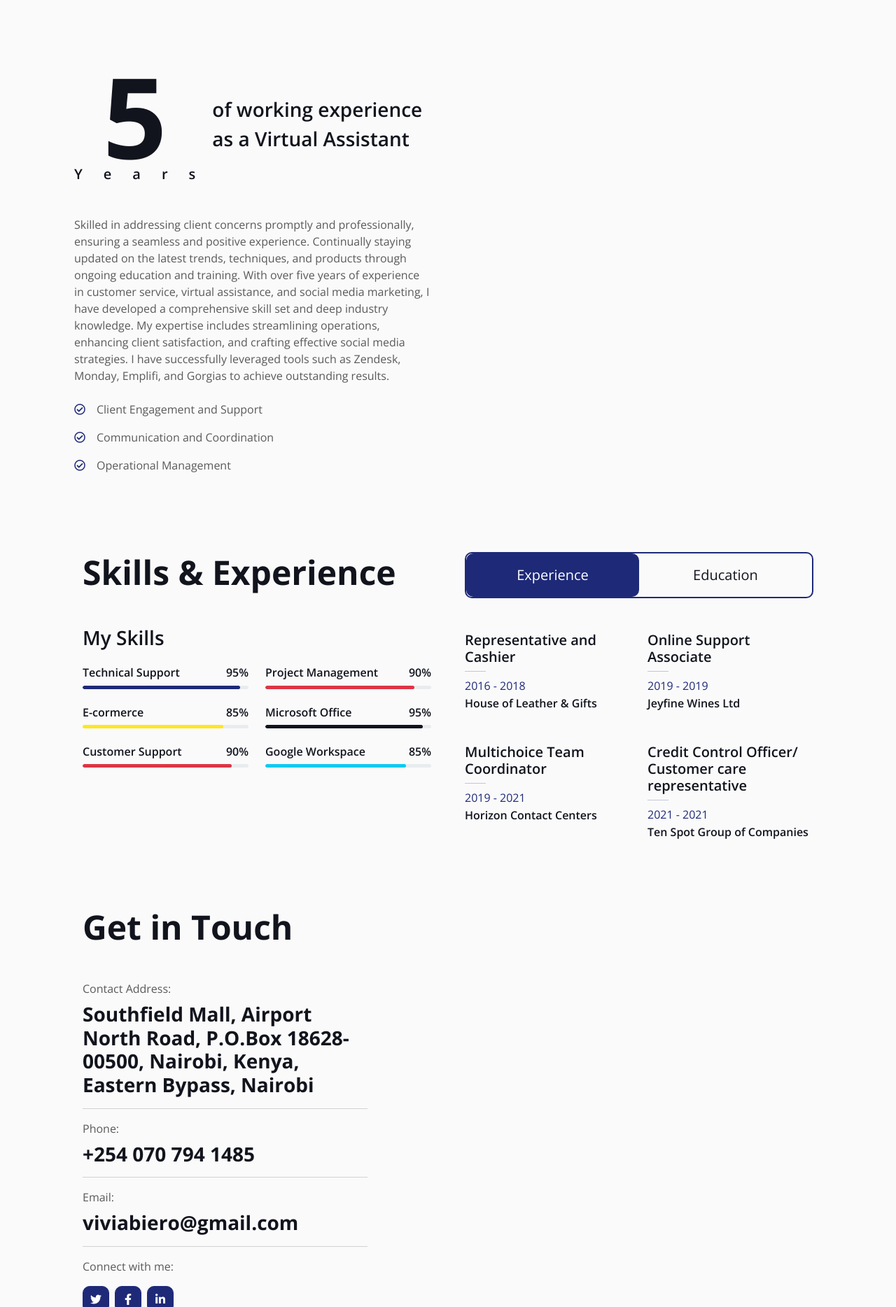
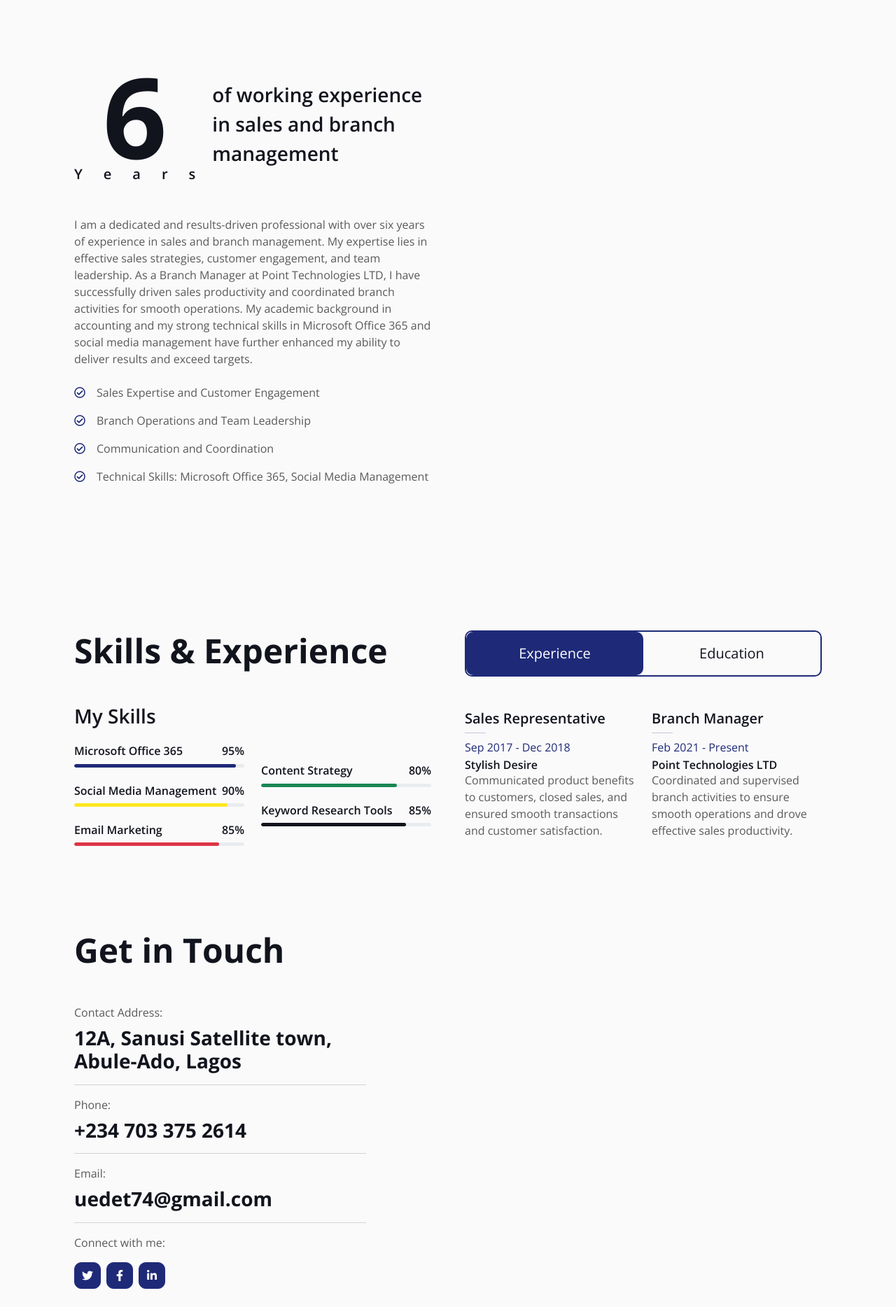
Before and after one commit to Theos-Tech/EDET_UBONG, a plain HTML site: page index.html in a window 1280 px wide. Shown: the part 655-2523 px from the top of the page at 70% size. Drawn offline with nearby package versions, Linux system fonts and the light colour scheme.

Commit message:
Good fix

```diff
--- a/index.html
+++ b/index.html
@@ -105,26 +105,6 @@
     <!-- Header End -->
 
 
-    <!-- Video Modal Start -->
-    <div class="modal modal-video fade" id="videoModal" tabindex="-1" aria-labelledby="exampleModalLabel" aria-hidden="true">
-        <div class="modal-dialog">
-            <div class="modal-content rounded-0">
-                <div class="modal-header">
-                    <h3 class="modal-title" id="exampleModalLabel">Youtube Video</h3>
-                    <button type="button" class="btn-close" data-bs-dismiss="modal" aria-label="Close"></button>
-                </div>
-                <div class="modal-body">
-                    <!-- 16:9 aspect ratio -->
-                    <div class="ratio ratio-16x9">
-                        <iframe class="embed-responsive-item" src="" id="video" allowfullscreen allowscriptaccess="always"
-                            allow="autoplay"></iframe>
-                    </div>
-                </div>
-            </div>
-        </div>
-    </div>
-    <!-- Video Modal End -->
-
 
 <!-- About Start -->
 <div class="container-xxl py-6" id="about">
@@ -133,20 +113,22 @@
             <div class="col-lg-6 wow fadeInUp" data-wow-delay="0.1s">
                 <div class="d-flex align-items-center mb-5">
                     <div class="years flex-shrink-0 text-center me-4">
-                            <h1 class="display-1 mb-0">5</h1>
+                        <h1 class="display-1 mb-0">6</h1>
                         <h5 class="mb-0">Years</h5>
                     </div>
-                        <h3 class="lh-base mb-0">of working experience as a Virtual Assistant</h3>
+                    <h3 class="lh-base mb-0">of working experience in sales and branch management</h3>
                 </div>
-                    <p class="mb-4">Skilled in addressing client concerns promptly and professionally, ensuring a seamless and positive experience. Continually staying updated on the latest trends, techniques, and products through ongoing education and training. With over five years of experience in customer service, virtual assistance, and social media marketing, I have developed a comprehensive skill set and deep industry knowledge. My expertise includes streamlining operations, enhancing client satisfaction, and crafting effective social media strategies. I have successfully leveraged tools such as Zendesk, Monday, Emplifi, and Gorgias to achieve outstanding results.</p>
-                    <p class="mb-3"><i class="far fa-check-circle text-primary me-3"></i>Client Engagement and Support</p>
+                <p class="mb-4">I am a dedicated and results-driven professional with over six years of experience in sales and branch management. My expertise lies in effective sales strategies, customer engagement, and team leadership. As a Branch Manager at Point Technologies LTD, I have successfully driven sales productivity and coordinated branch activities for smooth operations. My academic background in accounting and my strong technical skills in Microsoft Office 365 and social media management have further enhanced my ability to deliver results and exceed targets.</p>
+                <p class="mb-3"><i class="far fa-check-circle text-primary me-3"></i>Sales Expertise and Customer Engagement</p>
+                <p class="mb-3"><i class="far fa-check-circle text-primary me-3"></i>Branch Operations and Team Leadership</p>
                 <p class="mb-3"><i class="far fa-check-circle text-primary me-3"></i>Communication and Coordination</p>
-                    <p class="mb-3"><i class="far fa-check-circle text-primary me-3"></i>Operational Management</p>
-
+                <p class="mb-3"><i class="far fa-check-circle text-primary me-3"></i>Technical Skills: Microsoft Office 365, Social Media Management</p>
+            </div>
         </div>
     </div>
 </div>
 <!-- About End -->
+
 
 
     <!-- Expertise Start -->
@@ -160,7 +142,7 @@
                     <div class="col-md-6">
                         <div class="skill mb-4">
                             <div class="d-flex justify-content-between">
-                                    <h6 class="font-weight-bold">Technical Support</h6>
+                                <h6 class="font-weight-bold">Microsoft Office 365</h6>
                                 <h6 class="font-weight-bold">95%</h6>
                             </div>
                             <div class="progress">
@@ -169,49 +151,40 @@
                         </div>
                         <div class="skill mb-4">
                             <div class="d-flex justify-content-between">
-                                    <h6 class="font-weight-bold">E-cormerce</h6>
-                                    <h6 class="font-weight-bold">85%</h6>
+                                <h6 class="font-weight-bold">Social Media Management</h6>
+                                <h6 class="font-weight-bold">90%</h6>
                             </div>
                             <div class="progress">
-                                    <div class="progress-bar bg-warning" role="progressbar" aria-valuenow="85" aria-valuemin="0" aria-valuemax="100"></div>
+                                <div class="progress-bar bg-warning" role="progressbar" aria-valuenow="90" aria-valuemin="0" aria-valuemax="100"></div>
                             </div>
                         </div>
                         <div class="skill mb-4">
                             <div class="d-flex justify-content-between">
-                                    <h6 class="font-weight-bold">Customer Support</h6>
-                                    <h6 class="font-weight-bold">90%</h6>
+                                <h6 class="font-weight-bold">Email Marketing</h6>
+                                <h6 class="font-weight-bold">85%</h6>
                             </div>
                             <div class="progress">
-                                    <div class="progress-bar bg-danger" role="progressbar" aria-valuenow="90" aria-valuemin="0" aria-valuemax="100"></div>
+                                <div class="progress-bar bg-danger" role="progressbar" aria-valuenow="85" aria-valuemin="0" aria-valuemax="100"></div>
                             </div>
                         </div>
                     </div>
                     <div class="col-md-6">
                         <div class="skill mb-4">
                             <div class="d-flex justify-content-between">
-                                    <h6 class="font-weight-bold">Project Management</h6>
-                                    <h6 class="font-weight-bold">90%</h6>
+                                <h6 class="font-weight-bold">Content Strategy</h6>
+                                <h6 class="font-weight-bold">80%</h6>
                             </div>
                             <div class="progress">
-                                    <div class="progress-bar bg-danger" role="progressbar" aria-valuenow="90" aria-valuemin="0" aria-valuemax="100"></div>
+                                <div class="progress-bar bg-success" role="progressbar" aria-valuenow="80" aria-valuemin="0" aria-valuemax="100"></div>
                             </div>
                         </div>
                         <div class="skill mb-4">
                             <div class="d-flex justify-content-between">
-                                    <h6 class="font-weight-bold">Microsoft Office</h6>
-                                    <h6 class="font-weight-bold">95%</h6>
-                                </div>
-                                <div class="progress">
-                                    <div class="progress-bar bg-dark" role="progressbar" aria-valuenow="95" aria-valuemin="0" aria-valuemax="100"></div>
-                                </div>
-                            </div>
-                            <div class="skill mb-4">
-                                <div class="d-flex justify-content-between">
-                                    <h6 class="font-weight-bold">Google Workspace</h6>
+                                <h6 class="font-weight-bold">Keyword Research Tools</h6>
                                 <h6 class="font-weight-bold">85%</h6>
                             </div>
                             <div class="progress">
-                                    <div class="progress-bar bg-info" role="progressbar" aria-valuenow="85" aria-valuemin="0" aria-valuemax="100"></div>
+                                <div class="progress-bar bg-dark" role="progressbar" aria-valuenow="85" aria-valuemin="0" aria-valuemax="100"></div>
                             </div>
                         </div>
                     </div>
@@ -230,52 +203,29 @@
                     <div id="tab-1" class="tab-pane fade show p-0 active">
                         <div class="row gy-5 gx-4">
                             <div class="col-sm-6">
-                                    <h5>Representative and Cashier</h5>
+                                <h5>Sales Representative</h5>
                                 <hr class="text-primary my-2">
-                                    <p class="text-primary mb-1">2016 - 2018</p>
-                                    <h6 class="mb-0">House of Leather & Gifts</h6>
+                                <p class="text-primary mb-1">Sep 2017 - Dec 2018</p>
+                                <h6 class="mb-0">Stylish Desire</h6>
+                                <p>Communicated product benefits to customers, closed sales, and ensured smooth transactions and customer satisfaction.</p>
                             </div>
                             <div class="col-sm-6">
-                                    <h5>Online Support Associate</h5>
+                                <h5>Branch Manager</h5>
                                 <hr class="text-primary my-2">
-                                    <p class="text-primary mb-1">2019 - 2019</p>
-                                    <h6 class="mb-0">Jeyfine Wines Ltd</h6>
-                                </div>
-                                <div class="col-sm-6">
-                                    <h5>Multichoice Team Coordinator</h5>
-                                    <hr class="text-primary my-2">
-                                    <p class="text-primary mb-1">2019 - 2021</p>
-                                    <h6 class="mb-0">Horizon Contact Centers</h6>
-                                </div>
-                                <div class="col-sm-6">
-                                    <h5>Credit Control Officer/ Customer care representative</h5>
-                                    <hr class="text-primary my-2">
-                                    <p class="text-primary mb-1">2021 - 2021</p>
-                                    <h6 class="mb-0">Ten Spot Group of Companies</h6>
+                                <p class="text-primary mb-1">Feb 2021 - Present</p>
+                                <h6 class="mb-0">Point Technologies LTD</h6>
+                                <p>Coordinated and supervised branch activities to ensure smooth operations and drove effective sales productivity.</p>
                             </div>
                         </div>
                     </div>
                     <div id="tab-2" class="tab-pane fade show p-0">
                         <div class="row gy-5 gx-4">
                             <div class="col-sm-6">
-                                    <h5>Diploma in Mass Communication</h5>
+                                <h5>Bachelor of Science in Accounting</h5>
                                 <hr class="text-primary my-2">
-                                    <p class="text-primary mb-1">2017 - 2019</p>
-                                    <h6 class="mb-0">Jomo Kenyatta University (Karen Campus)</h6>
+                                <p class="text-primary mb-1">Oct 2013 - Jul 2018</p>
+                                <h6 class="mb-0">University of Calabar</h6>
                             </div>
-                                <div class="col-sm-6">
-                                    <h5>Kenya Certificate of Secondary Education</h5>
-                                    <hr class="text-primary my-2">
-                                    <p class="text-primary mb-1">2012 - 2015</p>
-                                    <h6 class="mb-0">Barnabas Secondary School</h6>
-                                </div>
-                                <div class="col-sm-6">
-                                    <h5>Kenya Certificate of Primary Education</h5>
-                                    <hr class="text-primary my-2">
-                                    <p class="text-primary mb-1">2004 - 2011</p>
-                                    <h6 class="mb-0">Star of The Sea Primary School</h6>
-                                </div>
-
                         </div>
                     </div>
                 </div>
@@ -288,6 +238,7 @@
 
 
 
+
   <!-- Contact Start -->
 <div class="container-xxl pb-5" id="contact">
     <div class="container py-5">
@@ -295,30 +246,24 @@
             <div class="col-lg-6">
                 <h1 class="display-5 mb-0">Get in Touch</h1>
             </div>
-
         </div>
         <div class="row g-5">
             <div class="col-lg-5 col-md-6 wow fadeInUp" data-wow-delay="0.1s">
                 <p class="mb-2">Contact Address:</p>
-                    <h3 class="fw-bold">Southfield Mall, Airport North Road, P.O.Box 18628-00500, Nairobi, Kenya, Eastern Bypass, Nairobi</h3>
+                <h3 class="fw-bold">12A, Sanusi Satellite town, Abule-Ado, Lagos</h3>
                 <hr class="w-100">
                 <p class="mb-2">Phone:</p>
-                    <h3 class="fw-bold">+254 070 794 1485</h3>
+                <h3 class="fw-bold">+234 703 375 2614</h3>
                 <hr class="w-100">
                 <p class="mb-2">Email:</p>
-                    <h3 class="fw-bold">viviabiero@gmail.com</h3>
+                <h3 class="fw-bold">uedet74@gmail.com</h3>
                 <hr class="w-100">
                 <p class="mb-2">Connect with me:</p>
                 <div class="d-flex pt-2">
-                        <a class="btn btn-square btn-primary me-2" href="https://x.com/vivi_abiero"><i class="fab fa-twitter"></i></a>
-                        <a class="btn btn-square btn-primary me-2" href="https://web.facebook.com/vee.streeter"><i class="fab fa-facebook-f"></i></a>
-
-                        <a class="btn btn-square btn-primary me-2" href="https://www.linkedin.com/in/vivian-abiero-5b796b200/"><i class="fab fa-linkedin-in"></i></a>
+                    <a class="btn btn-square btn-primary me-2" href="https://twitter.com/yourprofile"><i class="fab fa-twitter"></i></a>
+                    <a class="btn btn-square btn-primary me-2" href="https://facebook.com/yourprofile"><i class="fab fa-facebook-f"></i></a>
+                    <a class="btn btn-square btn-primary me-2" href="https://www.linkedin.com/in/ubong-edet-5308242b4/"><i class="fab fa-linkedin-in"></i></a>
                 </div>
-                </div>
-
-                        </div>
-                    </form>
             </div>
         </div>
     </div>
@@ -326,15 +271,6 @@
 <!-- Contact End -->
 
 
-    <!-- Map Start -->
-    <div class="container-xxl pt-5 px-0 wow fadeInUp" data-wow-delay="0.1s">
-        <div class="container-xxl pt-5 px-0">
-            <div class="bg-dark">
-                <iframe src="https://www.google.com/maps/embed?pb=!1m18!1m12!1m3!1d3988.7458323520723!2d36.8904553!3d-1.3285167000000002!2m3!1f0!2f0!3f0!3m2!1i1024!2i768!4f13.1!3m3!1m2!1s0x182f126cba09e533%3A0xc931e36004533ba7!2sSouthfield%20Mall!5e0!3m2!1sen!2sng!4v1719265846751!5m2!1sen!2sng" width="600" height="450" style="border:0;" allowfullscreen="" loading="lazy" referrerpolicy="no-referrer-when-downgrade"></iframe>
-            </div>
-        </div>
-    </div>
-    <!-- Map End -->
 
 
     <!-- Copyright Start -->
```
Lines whose indentation alone changed are shown as unchanged.
